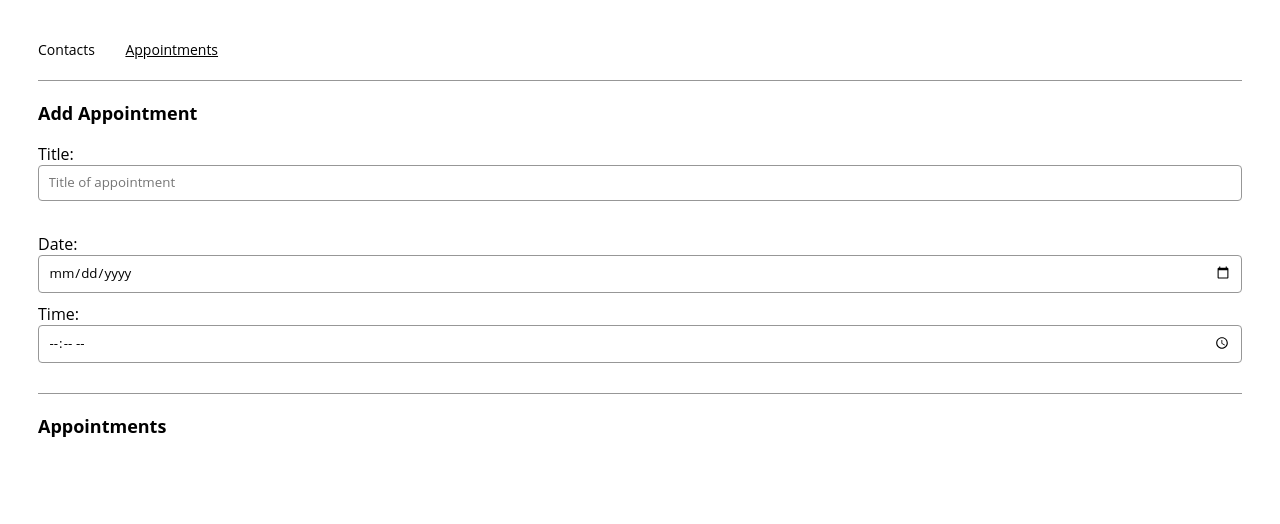
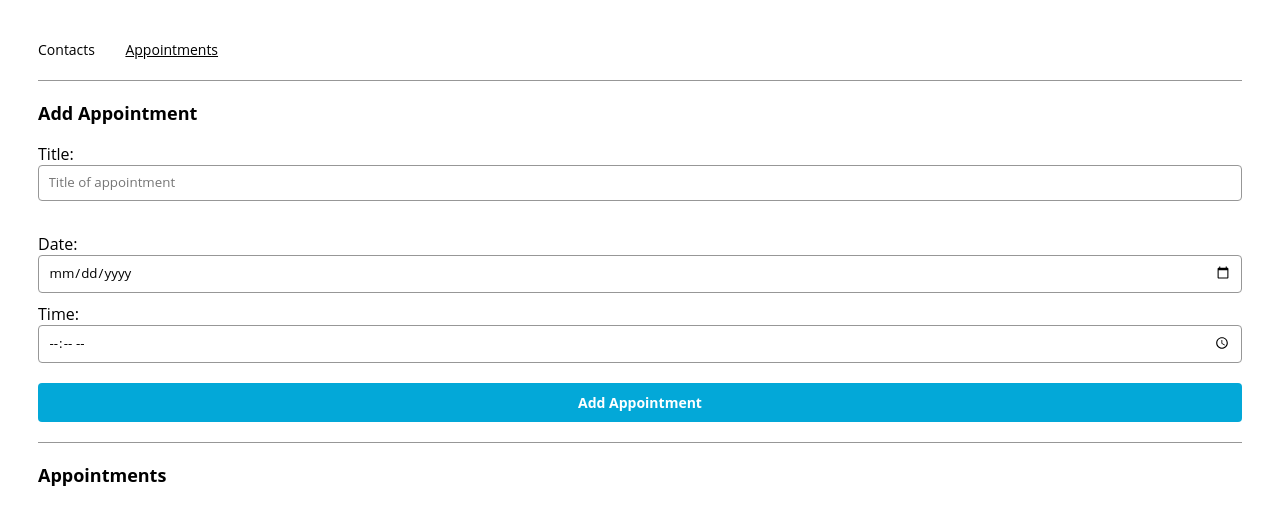
Before and after one commit to kriradevska/react_challenge_start, a React (Create React App) app in the folder react_challenge_start/: page /appointments in a window 1280 px wide. Shown: the top 524 px of the page. Built offline with nearby package versions, Linux system fonts and the light colour scheme.

Commit message:
submit input button add

```diff
--- a/react_challenge_start/src/components/appointmentForm/AppointmentForm.js
+++ b/react_challenge_start/src/components/appointmentForm/AppointmentForm.js
@@ -62,6 +62,10 @@ export const AppointmentForm = ({
         onChange={(e) => setTime(e.target.value)}
         required />
       </label>
+      <input
+      type='submit'
+      name='submit'
+      value='Add Appointment'/>
     </form>
   );
 };
```
